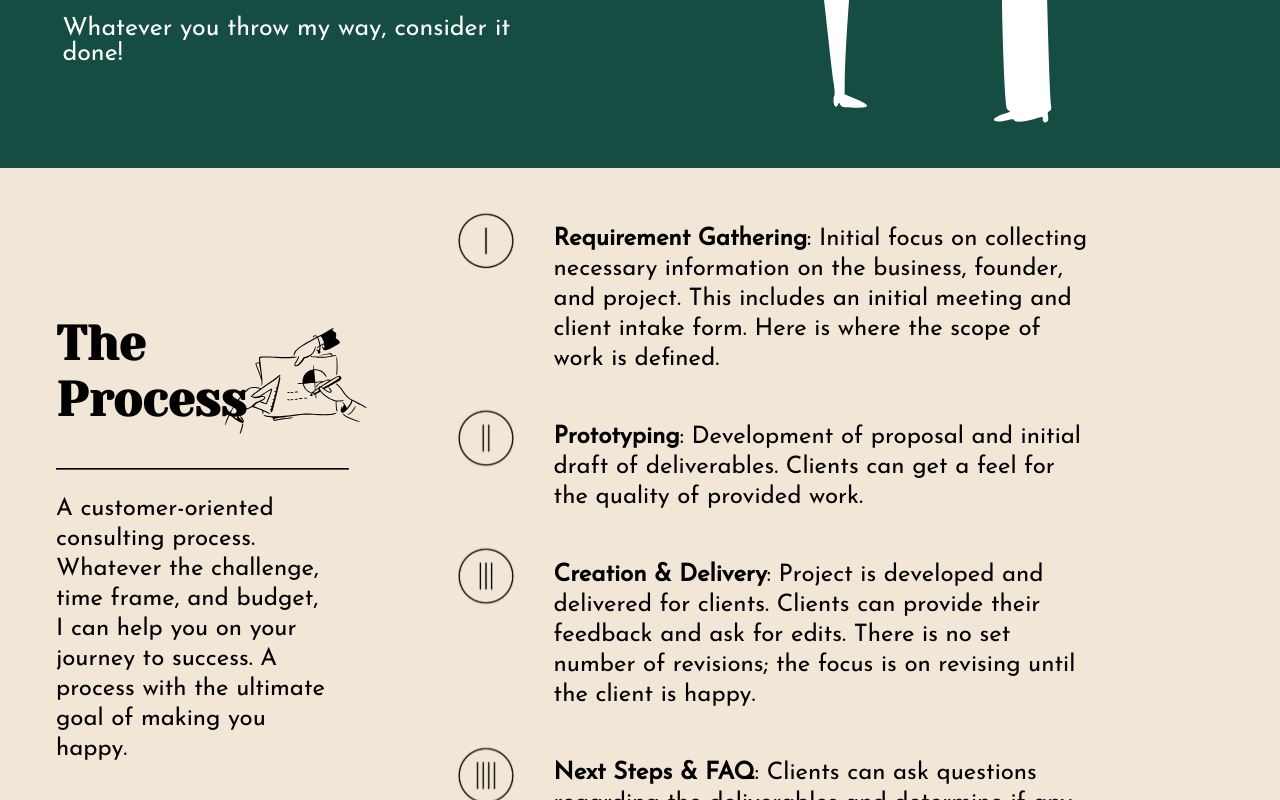
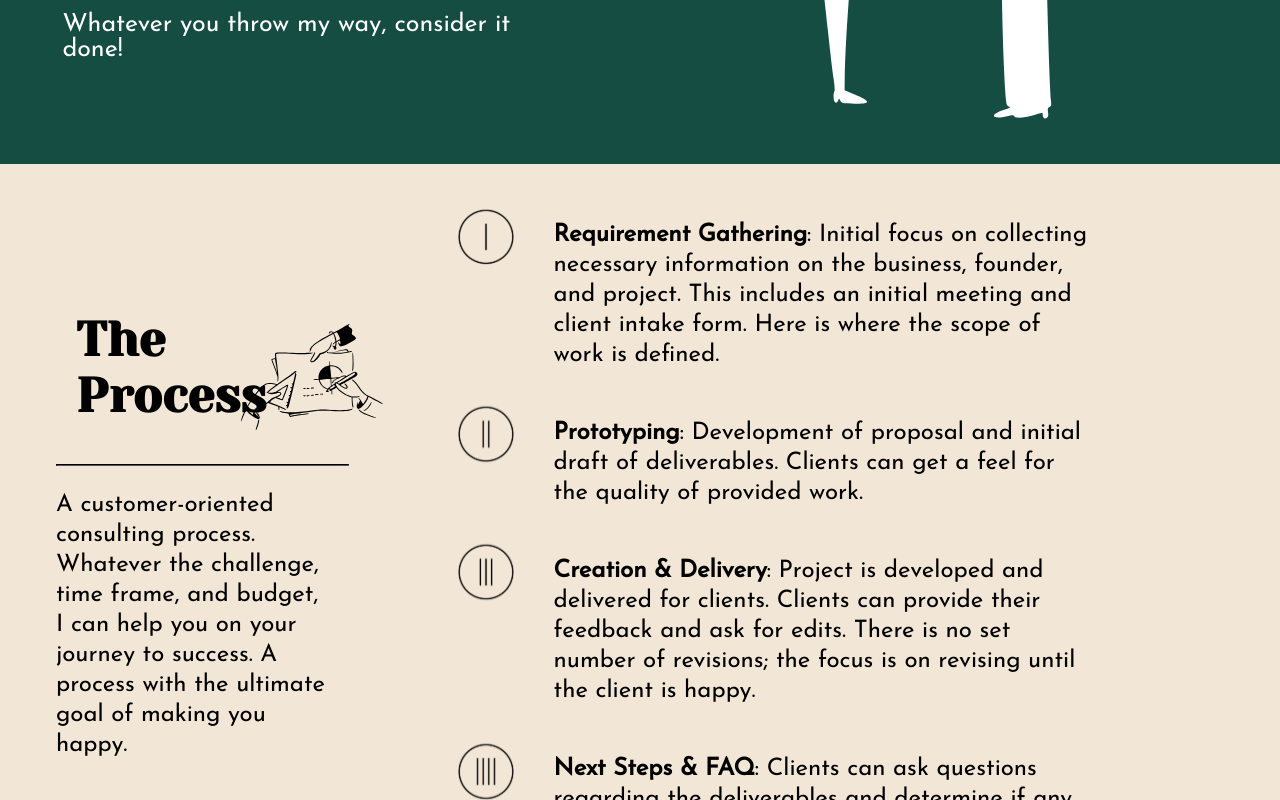
Before and after one commit to harshita583/freelancesite, a React (Create React App) app in the folder my-app/: page / in a window 1280 px wide. Shown: the part 1838-2638 px from the top of the page. Built offline with nearby package versions, Linux system fonts and the light colour scheme.

Commit message:
adjustments for medium sized windows

```diff
--- a/my-app/src/Hero.js
+++ b/my-app/src/Hero.js
@@ -40,7 +40,7 @@ function Hero() {
               style={{
                 marginTop: isSmallScreen ? '-4%' : '15%',
                 fontFamily: 'yeseva one',
-                fontSize: isSmallScreen ? 32 : 80,
+                fontSize: isSmallScreen ? 32 : 60,
                 textAlign: isSmallScreen ? 'center' : 'left',
                 width: isSmallScreen ? '80%' : '70%',
               }}
--- a/my-app/src/Process.js
+++ b/my-app/src/Process.js
@@ -4,7 +4,12 @@ import Container from '@mui/material/Container';
 import Box from '@mui/material/Box';
 import processImg from '../src/processImg.svg'
 
-const isSmallScreen = window.innerWidth <= 600;
+const isSmallScreen = window.innerWidth <= 960;
+
+let med = false
+if (window.innerWidth <= 1200 && window.innerWidth >=601){
+  med = true
+}
 
 function Process() {
   return (
@@ -12,18 +17,21 @@ function Process() {
 
     style={{
       background: '#F2E7D6',
-      position: "relative"}}>
+      position: "relative",
+      flex: "flex-shrink"
+      // flexDirection: isSmallScreen ? 'column' : 'row',
+      }}>
      <Grid  container spacing = {4} alignContent="flex-end"  alignItems="flex-end" justifyContent="center" style = {{position: "relative"}} >
       <Grid item xs={8}>
-           <h1 style = {{fontSize: 48, fontFamily: "yeseva one", position: "relative"}}>The Process</h1>
+           <h1 style = {{fontSize: med ? 36 : 48, fontFamily: "yeseva one", position: "relative"}}>The Process</h1>
         </Grid>
-        <Grid item xs={4}>
-            <img className="my-svg" src = {processImg} height = "150px" width = {isSmallScreen ? "130": "150px" }style = {{position: "relative", "paddingLeft": isSmallScreen ? "35%": "10%"}}/>
+        <Grid item xs={2}>
+            <img className="my-svg" src = {processImg} height = "150px" width = {isSmallScreen ? "130": "150px" }style = {{position: "relative", "paddingLeft": isSmallScreen ? "20%": "10%", visibility: med ? "hidden": "visible"}}/>
         </Grid>
     </Grid>
-    <hr  style={{ width: isSmallScreen ? "130%" :'140%', borderColor: "black",  marginLeft: isSmallScreen ? "-5%" :'auto'}}/>
+    <hr  style={{ width: isSmallScreen ? "120%" :'140%', borderColor: "black",  marginLeft: isSmallScreen ? "-5%" :'auto', visibility: med ? "hidden" : "visible" }}/>
     <Grid item>
-        <Box p={0}>
+        <Box p={0} sx = {{}}>
           <p style = {{ lineHeight: "30px", fontFamily:"josefin sans", fontSize: 24, position: "relative", width: isSmallScreen ? "100%": "130%", textAlign: isSmallScreen ? "center": "left", marginLeft: isSmallScreen ? "10%": "auto"}}>A customer-oriented consulting process. Whatever the challenge, time frame, and budget, I can help you on your journey to success.
             A process with the ultimate goal of making you happy. </p>
           </Box>
--- a/my-app/src/Processcomponent.js
+++ b/my-app/src/Processcomponent.js
@@ -7,7 +7,8 @@ import Processsteps from './Processsteps';
 import { Box } from '@mui/material';
 
 function Processcomponent() {
-  const isSmallScreen = window.innerWidth <= 600; // Define your breakpoint here
+  const isSmallScreen = window.innerWidth <= 960; // Define your breakpoint here
+
 
   useEffect(() => {
     // Set the HTML and body elements to full viewport height
--- a/my-app/src/Processsteps.js
+++ b/my-app/src/Processsteps.js
@@ -7,7 +7,7 @@ import two from '../src/two.svg';
 import three from '../src/three.svg';
 import four from '../src/four.svg';
 
-const isSmallScreen = window.innerWidth <= 670;
+const isSmallScreen = window.innerWidth <= 960;
 
 function Processsteps() {
   return (
@@ -37,7 +37,7 @@ function Processsteps() {
           marginLeft: isSmallScreen ? "15%": "auto"
         }}
       >
-        <Grid item xs={8} sm={2}>
+        <Grid item xs={8}  sm={2}>
           <img src={one} height="80px" width="80px" alt="Step 1" />
         </Grid>
         <Grid item xs={12} sm={10}>
```
